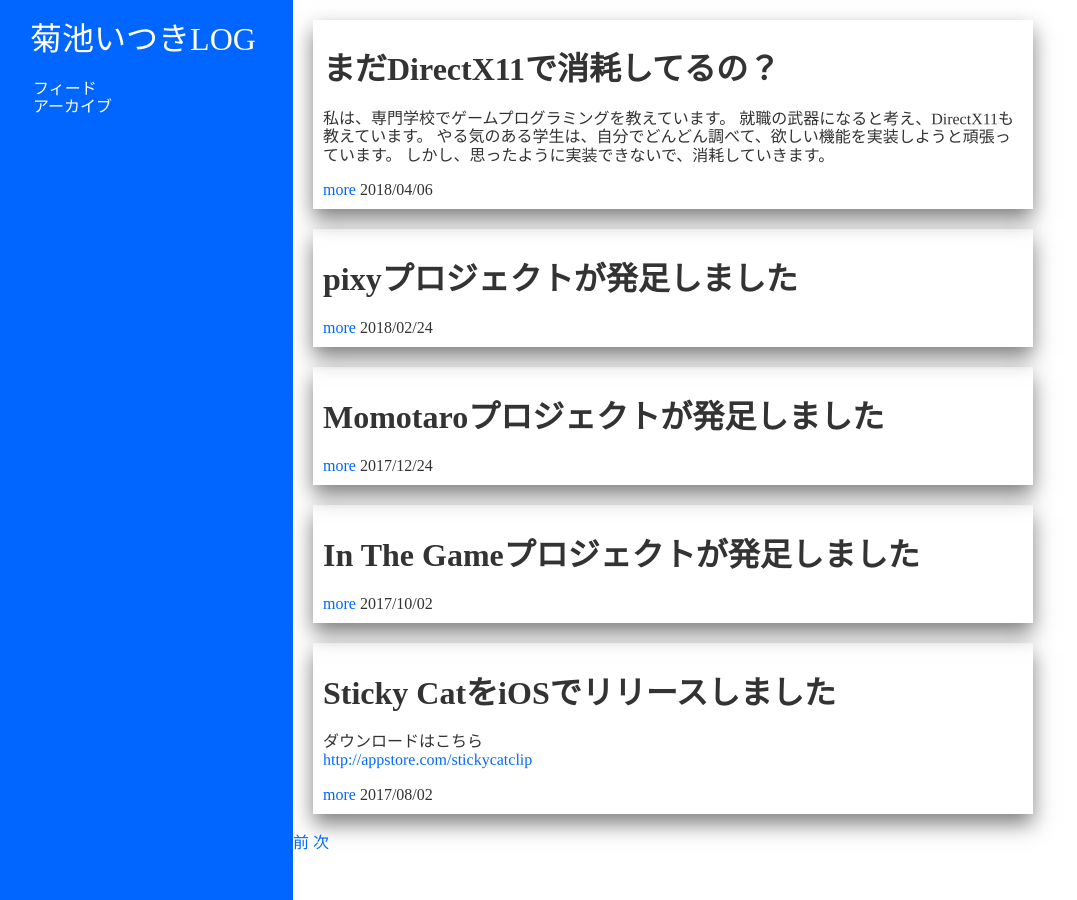
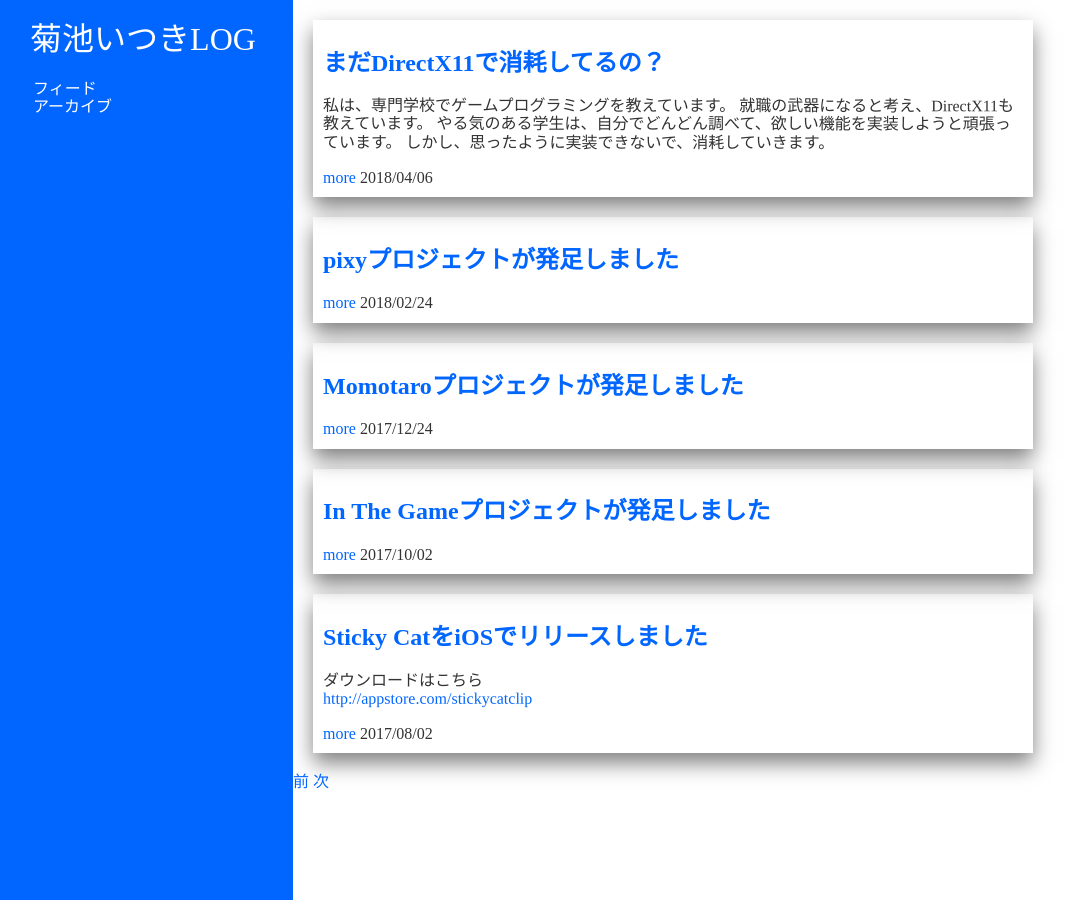
Before and after one commit to itukikikuti/windblow.net, a Jekyll site: the page built from index.html, in a window 1280 px wide. Shown: the whole page, without its empty margins (7-1084 px from the left). Built offline with Jekyll 4.4.1, drawn with Linux system fonts in a browser that asks for light colours; some web fonts are replaced; the list of posts is cut into pages by our own code.

Commit message:
Update index.html

```diff
--- a/index.html
+++ b/index.html
@@ -2,12 +2,12 @@
 layout: outline
 ---
 {% for post in paginator.posts %}
-<section>
-    <h1><a href="{{ post.url }}">{{ post.title }}</a></h1>
+<article>
+    <h2><a href="{{ post.url }}">{{ post.title }}</a></h2>
     {{ post.excerpt }}
     <a href="{{ post.url }}">more</a>
     <time>{{ post.date | date: "%Y/%m/%d" }}</time>
-</section>
+</article>
 {% endfor %}
 
 {% if paginator.page == 2 %}
```
